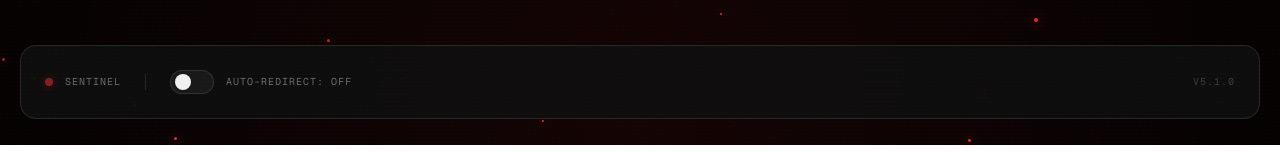
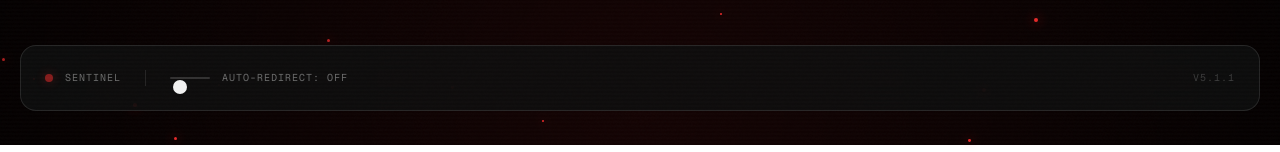
Before and after one commit to Kleavox/Kleavox-monorepo, a Nuxt app: page /wait/1 in a window 1280 px wide. Shown: the part 655-807 px from the top of the page. Built offline with nearby package versions, Linux system fonts and the light colour scheme; no server answers.

Commit message:
feat: update version to 5.1.1, enhance live status effects, and improve auto-redirect toggle UI

```diff
--- a/app/assets/css/main.css
+++ b/app/assets/css/main.css
@@ -5,6 +5,13 @@
 
 :root {
   --grain-opacity: 0.05;
+  --bg-glow-rgb: 255, 45, 45;
+  --particle-color: #ff2d2d;
+}
+
+body.is-live {
+  --bg-glow-rgb: 0, 255, 135;
+  --particle-color: #00ff87;
 }
 
 * {
@@ -27,14 +34,12 @@ body {
   min-height: 100dvh;
   overflow-x: hidden;
   position: relative;
+  transition: --bg-glow-rgb 2s ease, --particle-color 2s ease;
 }
 
 .amoled-bg {
   position: fixed;
-  top: 0;
-  left: 0;
-  right: 0;
-  bottom: 0;
+  inset: 0;
   width: 100vw;
   height: 100vh;
   height: 100dvh;
@@ -50,8 +55,9 @@ body {
   height: 150vmax;
   top: -25%;
   left: -25%;
-  background: radial-gradient(circle at center, rgba(255, 45, 45, 0.08) 0%, transparent 60%);
+  background: radial-gradient(circle at center, rgba(var(--bg-glow-rgb), 0.08) 0%, transparent 60%);
   animation: drift 60s linear infinite;
+  transition: background 2s ease;
 }
 
 .amoled-glow-2 {
@@ -85,10 +91,11 @@ body {
 
 .particle {
   position: absolute;
-  background: #ff2d2d;
+  background: var(--particle-color);
   border-radius: 50%;
-  box-shadow: 0 0 12px rgba(255, 45, 45, 1);
+  box-shadow: 0 0 12px var(--particle-color);
   opacity: 0.9;
+  transition: background 2s ease, box-shadow 2s ease;
 }
 
 @keyframes float-particle {
--- a/app/pages/index.vue
+++ b/app/pages/index.vue
@@ -26,7 +26,7 @@
           <svg v-else xmlns="http://www.w3.org/2000/svg" width="18" height="18" viewBox="0 0 24 24" fill="none" stroke="currentColor" stroke-width="2" stroke-linecap="round" stroke-linejoin="round" class="text-ghost group-hover:text-snow"><path d="M8 3v3a2 2 0 0 1-2 2H3"/><path d="M21 8h-3a2 2 0 0 1-2-2V3"/><path d="M3 16h3a2 2 0 0 1 2 2v3"/><path d="M16 21v-3a2 2 0 0 1 2-2h3"/></svg>
         </button>
         <div class="hidden xs:block font-mono text-[10px] text-ghost tracking-widest uppercase border border-white/10 px-3 py-1.5 rounded-lg">
-          v5.1.0
+          v5.1.1
         </div>
       </div>
     </header>
--- a/app/pages/wait/[watchId].vue
+++ b/app/pages/wait/[watchId].vue
@@ -96,8 +96,8 @@
           <div class="h-4 w-px bg-white/10 hidden sm:block"></div>
 
           <button v-if="!isLive" @click="toggleRedirect" class="flex items-center gap-3 group outline-none">
-            <div class="w-11 h-6 rounded-full relative transition-all duration-300 border border-white/10 flex items-center px-1" :class="autoRedirect ? 'bg-signal' : 'bg-white/5'">
-              <div class="w-4 h-4 rounded-full bg-snow transition-transform duration-300 shadow-sm" :class="autoRedirect ? 'translate-x-5' : 'translate-x-0'"></div>
+            <div class="w-10 h-5.5 rounded-full relative transition-all duration-300 border border-white/10 flex items-center px-0.5" :class="autoRedirect ? 'bg-signal' : 'bg-white/5'">
+              <div class="absolute top-0.5 left-0.5 w-3.5 h-3.5 rounded-full bg-snow transition-transform duration-300 shadow-sm" :class="autoRedirect ? 'translate-x-4.5' : 'translate-x-0'"></div>
             </div>
             <span class="font-mono text-[10px] text-ghost group-hover:text-snow uppercase tracking-widest">Auto-Redirect: {{ autoRedirect ? 'ON' : 'OFF' }}</span>
           </button>
@@ -109,7 +109,7 @@
             </span>
           </a>
         </div>
-        <div class="font-mono text-[10px] text-mist tracking-widest uppercase">v5.1.0</div>
+        <div class="font-mono text-[10px] text-mist tracking-widest uppercase">v5.1.1</div>
       </div>
     </footer>
 
@@ -117,7 +117,7 @@
 </template>
 
 <script setup>
-import { ref, computed, onMounted, onUnmounted } from 'vue'
+import { ref, computed, onMounted, onUnmounted, watch } from 'vue'
 
 const route = useRoute()
 const watchId = route.params.watchId
@@ -154,6 +154,13 @@ const elapsedStr = computed(() => {
   return `${m}m ${rem}s`
 })
 
+watch(isLive, (val) => {
+  if (process.client) {
+    if (val) document.body.classList.add('is-live')
+    else document.body.classList.remove('is-live')
+  }
+}, { immediate: true })
+
 useHead({
   title: computed(() => isLive.value ? `🔴 LIVE — ${channelInput.value || 'DeauWait'}` : `⏳ Waiting — ${channelInput.value || 'DeauWait'}`)
 })
@@ -183,6 +190,7 @@ onUnmounted(() => {
   clearInterval(pollInterval)
   clearInterval(elapsedInterval)
   if (detectorPlayer) detectorPlayer.destroy()
+  if (process.client) document.body.classList.remove('is-live')
 })
 
 function toggleRedirect() {
--- a/package.json
+++ b/package.json
@@ -1,6 +1,6 @@
 {
   "name": "deauwait",
-  "version": "5.1.0",
+  "version": "5.1.1",
   "private": true,
   "scripts": {
     "dev": "nuxt dev",
```
